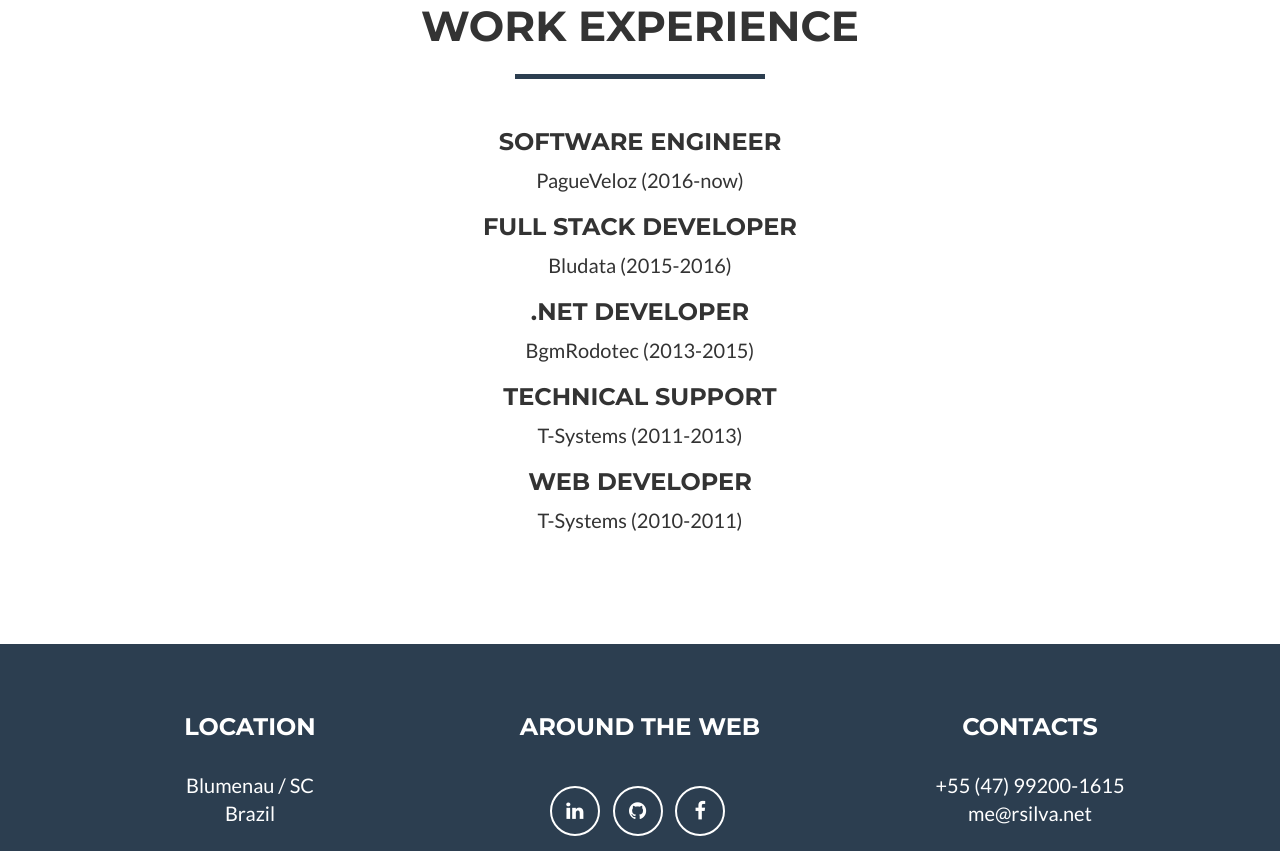
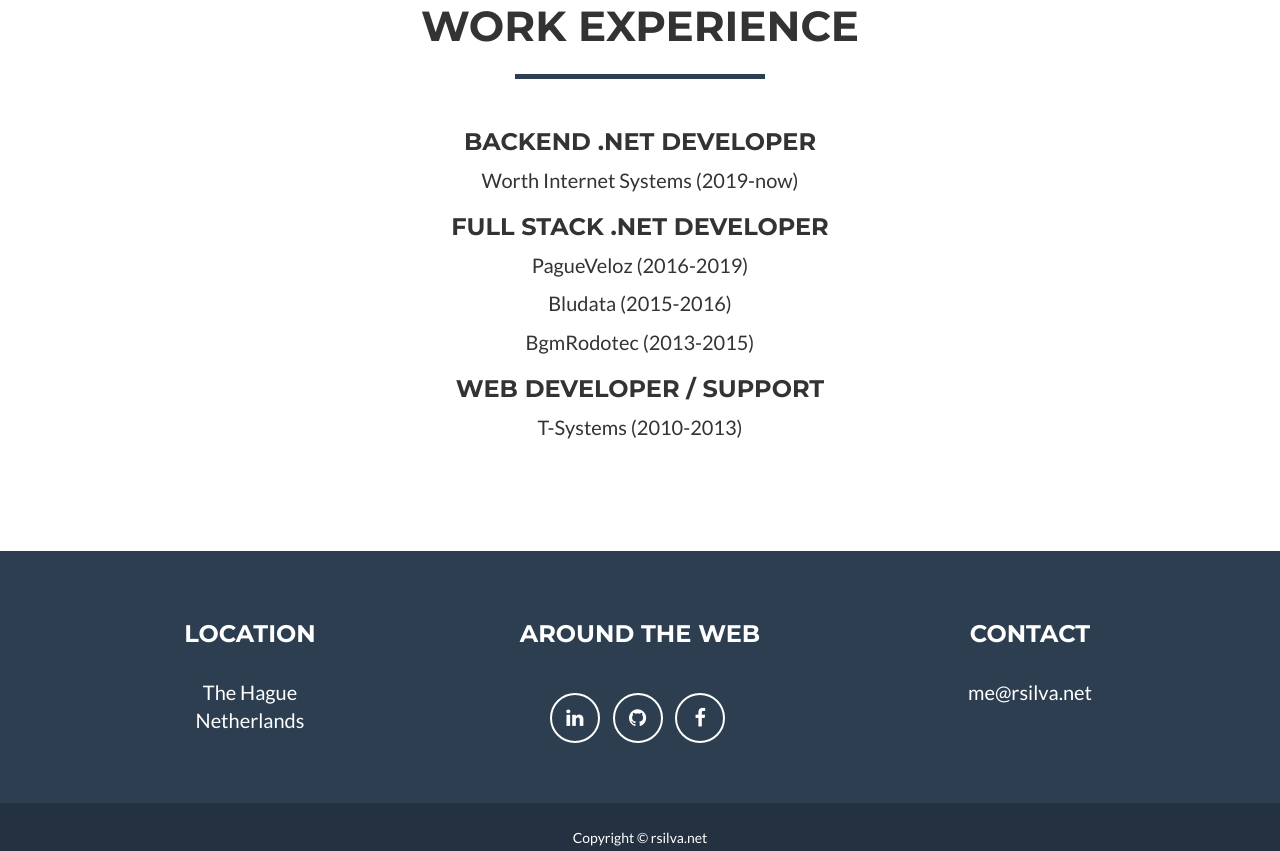
Before and after one commit to rsilva93/rsilva93.github.io, a plain HTML site: page index.html in a window 1280 px wide. Shown: the part 2377-3228 px from the top of the page. Drawn offline with nearby package versions, Linux system fonts and the light colour scheme.

Commit message:
Work experience and location updated

```diff
--- a/index.html
+++ b/index.html
@@ -87,7 +87,7 @@
                         <span class="dot"></span>
                         <span class="dot"></span>
                         <span class="dot"></span>
-                        <span class="dot"></span>
+                        <span class="dot-empty"></span>
                     </p>
                 </div>
                 <div class="col-lg-4">
@@ -236,16 +236,14 @@
                 </div>
             </div>
             <div class="row text-center">
-                <h3>Software Engineer</h3>
-                <p>PagueVeloz (2016-now)</p>
-                <h3>Full Stack Developer</h3>
+                <h3>Backend .NET Developer</h3>
+                <p>Worth Internet Systems (2019-now)</p>
+                <h3>Full Stack .NET Developer</h3>
+                <p>PagueVeloz (2016-2019)</p>
                 <p>Bludata (2015-2016)</p>
-                <h3>.NET Developer</h3>
                 <p>BgmRodotec (2013-2015)</p>
-                <h3>Technical Support</h3>
-                <p>T-Systems (2011-2013)</p>
-                <h3>Web Developer</h3>
-                <p>T-Systems (2010-2011)</p>
+                <h3>Web Developer / Support</h3>
+                <p>T-Systems (2010-2013)</p>
             </div>
         </div>
     </section>
@@ -256,7 +254,7 @@
                 <div class="row">
                     <div class="footer-col col-md-4">
                         <h3>Location</h3>
-                        <p>Blumenau / SC<br>Brazil</p>
+                        <p>The Hague<br>Netherlands</p>
                     </div>
                     <div class="footer-col col-md-4">
                         <h3>Around the Web</h3>
@@ -273,8 +271,8 @@
                         </ul>
                     </div>
                     <div class="footer-col col-md-4">
-                        <h3>Contacts</h3>
-                        <p>+55 (47) 99200-1615<br>me@rsilva.net</p>
+                        <h3>Contact</h3>
+                        <p>me@rsilva.net</p>
                     </div>
                 </div>
             </div>
```
